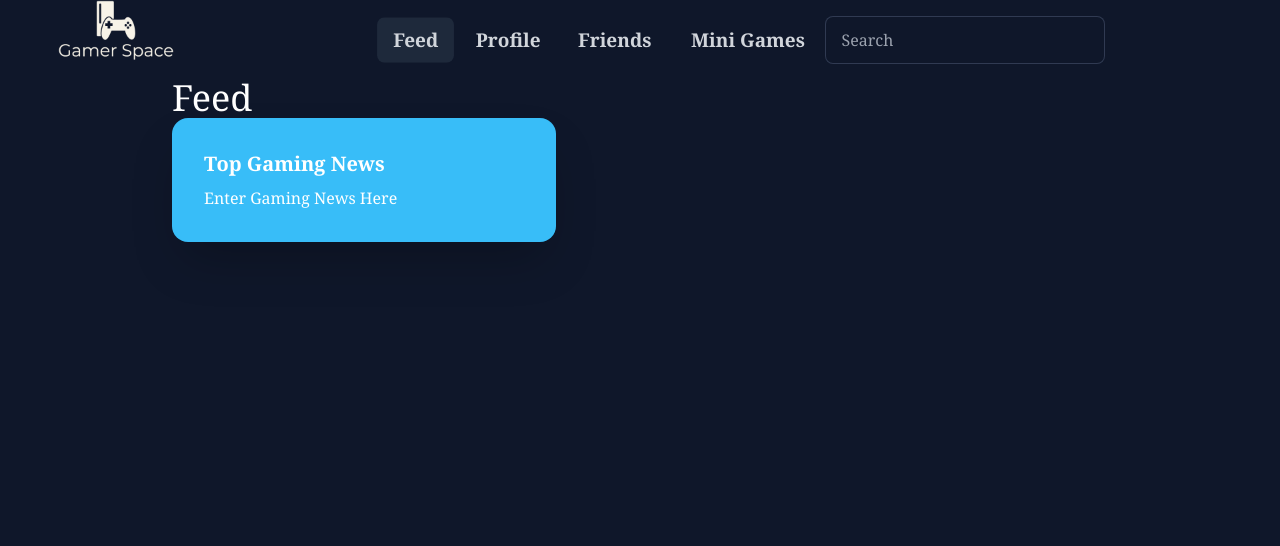
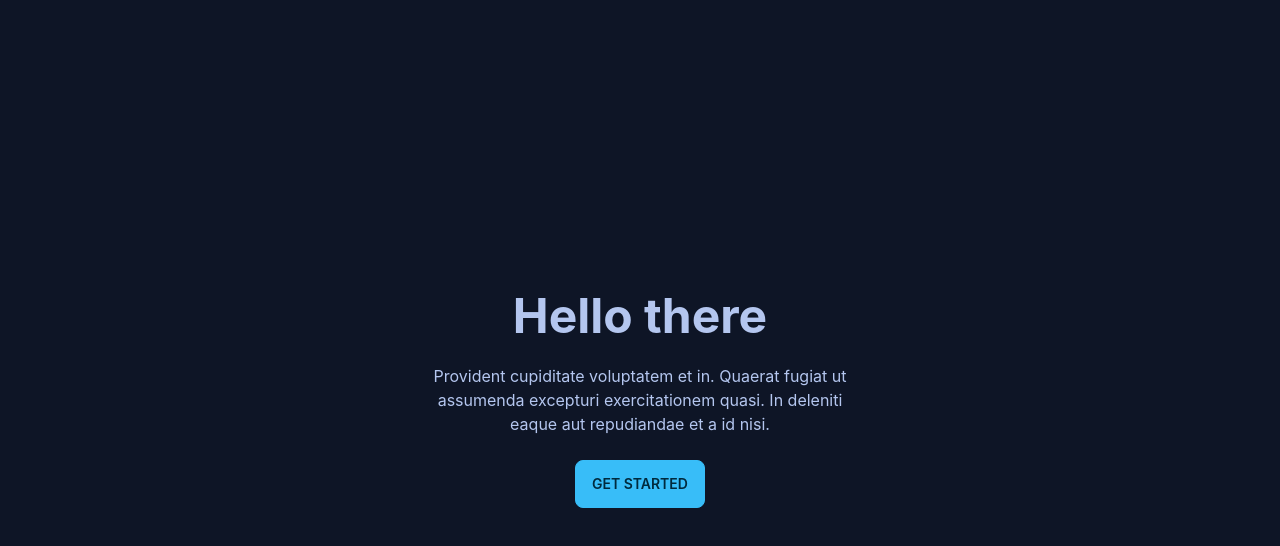
Before and after one commit to KrystopherQ/gamer-space, a React (Create React App) app in the folder client/: page / in a window 1280 px wide. Shown: the top 546 px of the page. Built offline with nearby package versions, Linux system fonts and the light colour scheme.

Commit message:
modification to app.js for portal to be the landing page for user Auth

```diff
--- a/client/src/App.js
+++ b/client/src/App.js
@@ -2,6 +2,7 @@
 import Profile from "./Components/Profile.jsx";
 import Friends from "./Components/Friends.jsx";
 import MiniGames from "./Components/MiniGames.jsx";
+import Portal from "./Components/Portal"
 import { BrowserRouter as Router, Routes, Route } from 'react-router-dom';
 import React from 'react';
 import { ApolloClient, ApolloProvider, InMemoryCache, createHttpLink } from '@apollo/client'
@@ -30,7 +31,8 @@
     <ApolloProvider client={client}>
       <Router>
         <Routes>
-          <Route exact path='/' element={<Feed />} />
+          <Route path='/' element={<Portal/>} />
+          <Route exact path='/feed' element={<Feed />} />
           <Route path='/profile' element={<Profile />} />
           <Route path='/friends' element={<Friends />} />
           <Route path='/minigames' element={<MiniGames />} />
--- a/client/src/components/Portal.jsx
+++ b/client/src/components/Portal.jsx
@@ -1,10 +1,10 @@
-import React, {useState} from "react";
+import React, { useState } from "react";
 import { Link } from "react-router-dom";
-import {signUpForm} from '../utils/signUpForm'
-import {loginForm} from '../utils/loginForm'
-import Auth from '../utils'
+import { signUpForm } from '../utils/signUpForm'
+import { loginForm } from '../utils/loginForm'
+import Auth from '../utils/auth'
 
-const portal = () => {
+const Portal = () => {
     // useStates
 
     return (
@@ -16,9 +16,17 @@
 
                 </>
             ) : (
-
                 //render login Hero
                 <>
+                    <div class="hero min-h-screen bg-base-200">
+                        <div class="hero-content text-center">
+                            <div class="max-w-md">
+                                <h1 class="text-5xl font-bold">Hello there</h1>
+                                <p class="py-6">Provident cupiditate voluptatem et in. Quaerat fugiat ut assumenda excepturi exercitationem quasi. In deleniti eaque aut repudiandae et a id nisi.</p>
+                                <button class="btn btn-primary">Get Started</button>
+                            </div>
+                        </div>
+                    </div>
 
                 </>
             )}
@@ -26,3 +34,4 @@
 
     )
 }
+export default Portal
```
